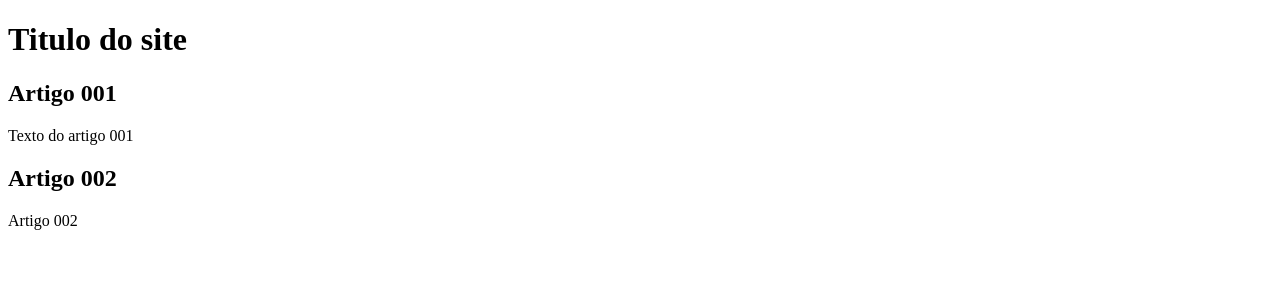
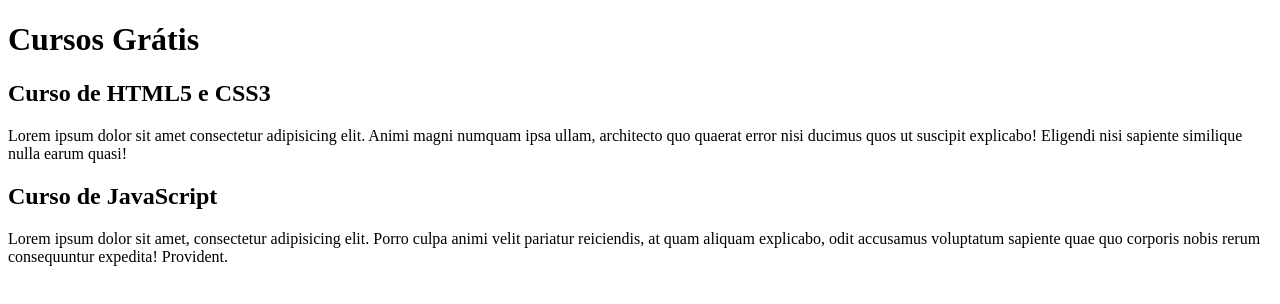
Before and after one commit to Paulo1901/projeto-site, a plain HTML site: page index.html in a window 1280 px wide. Drawn offline with Linux system fonts and the light colour scheme.

Commit message:
Inicio do conteúdo
comecei a escrever o conteúdo

```diff
--- a/index.html
+++ b/index.html
@@ -8,15 +8,15 @@
 <body>
     <main>
         <header>
-            <h1>Titulo do site</h1>
+            <h1>Cursos Grátis</h1>
         </header>
         <article>
-            <h2>Artigo 001</h2>
-            <p>Texto do artigo 001</p>
+            <h2>Curso de HTML5 e CSS3</h2>
+            <p>Lorem ipsum dolor sit amet consectetur adipisicing elit. Animi magni numquam ipsa ullam, architecto quo quaerat error nisi ducimus quos ut suscipit explicabo! Eligendi nisi sapiente similique nulla earum quasi!</p>
         </article>
         <article>
-            <h2>Artigo 002</h2>
-            <p>Artigo 002</p>
+            <h2>Curso de JavaScript</h2>
+            <p>Lorem ipsum dolor sit amet, consectetur adipisicing elit. Porro culpa animi velit pariatur reiciendis, at quam aliquam explicabo, odit accusamus voluptatum sapiente quae quo corporis nobis rerum consequuntur expedita! Provident.</p>
         </article>
     </main>
 </body>
```
